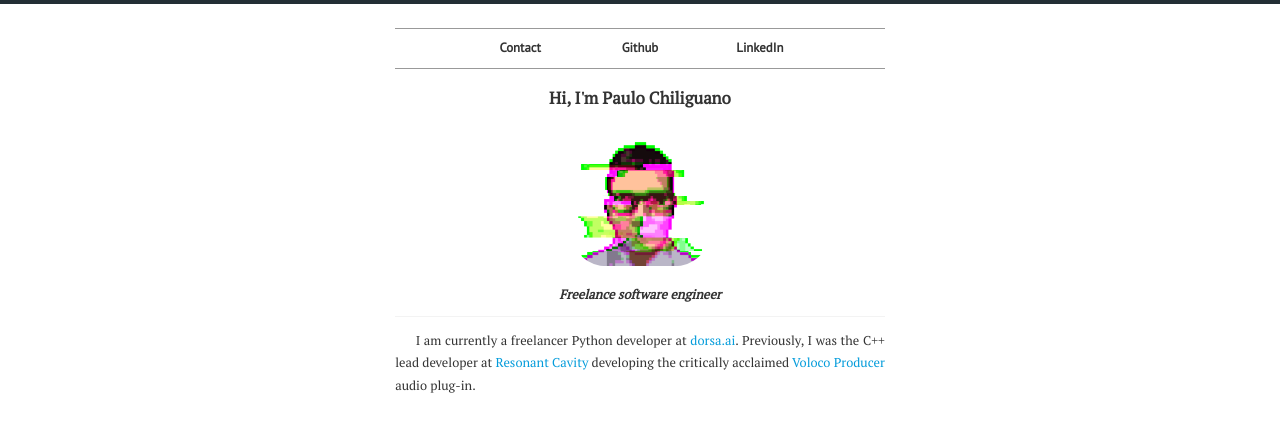
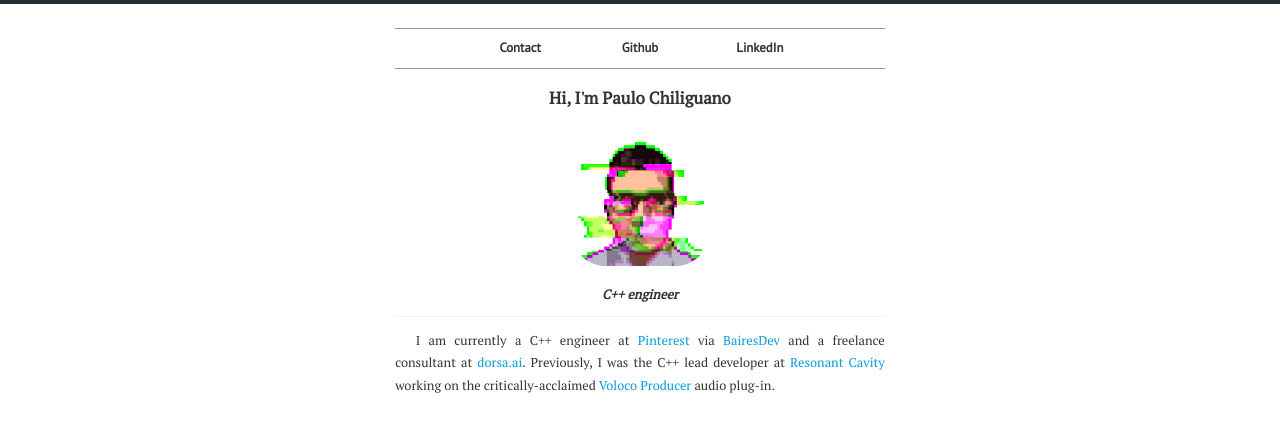
Before and after one commit to pauloesteban/pauloesteban.github.io, a plain HTML site: page index.html in a window 1280 px wide. Drawn offline with Linux system fonts and the light colour scheme; files whose address does not match are found by name.

Commit message:
chore: update description

```diff
--- a/index.html
+++ b/index.html
@@ -6,7 +6,7 @@
     <title>Paulo Chiliguano &mdash; Software Engineer</title>
     <meta
       name="description"
-      content="I am Paulo Chiliguano (@pauloesteban), a freelance software engineer."
+      content="I am Paulo Chiliguano (@pauloesteban), a software engineer."
     />
     <meta name="viewport" content="width=device-width, initial-scale=1" />
     <link
@@ -163,12 +163,14 @@
           title="Paulo Chiliguano"
         />
         <h2 id="tagline">
-          <em>Freelance software engineer</em>
+          <em>C++ engineer</em>
         </h2>
         <p>
-          I am currently a freelancer Python developer at <a href="https://dorsa.ai">dorsa.ai</a>.
-          Previously, I was the C++ lead developer at
-          <a href="https://resonantcavity.com">Resonant Cavity</a> developing the critically acclaimed
+          I am currently a C++ engineer at
+          <a href="https://pinterest.com">Pinterest</a> via
+          <a href="https://bairesdev.com">BairesDev</a> and a freelance consultant at
+          <a href="https://dorsa.ai">dorsa.ai</a>. Previously, I was the C++ lead developer at
+          <a href="https://resonantcavity.com">Resonant Cavity</a> working on the critically-acclaimed
           <a href="https://resonantcavity.com/plugin.html">Voloco Producer</a> audio plug-in.
         </p>
       </main>
```
